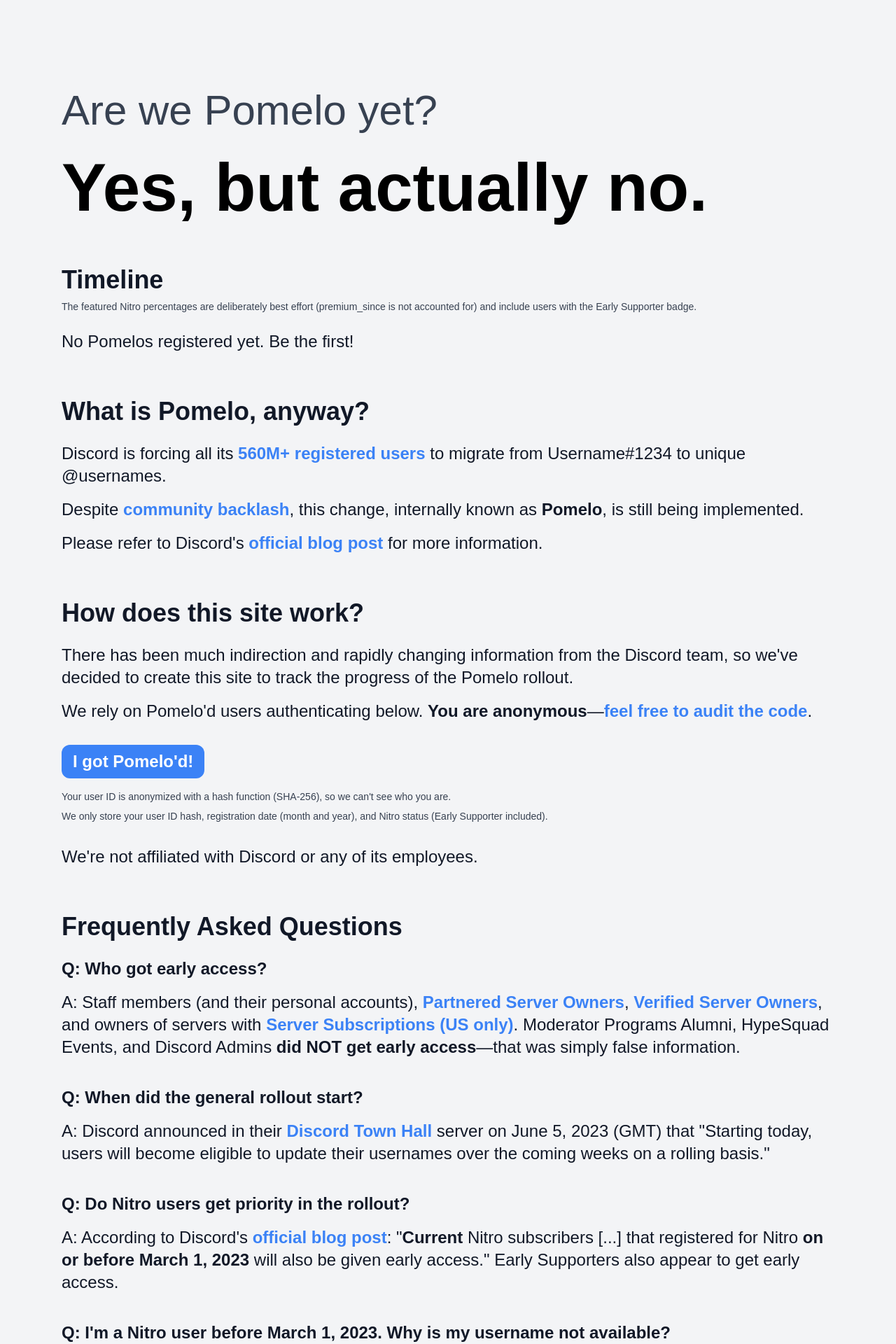
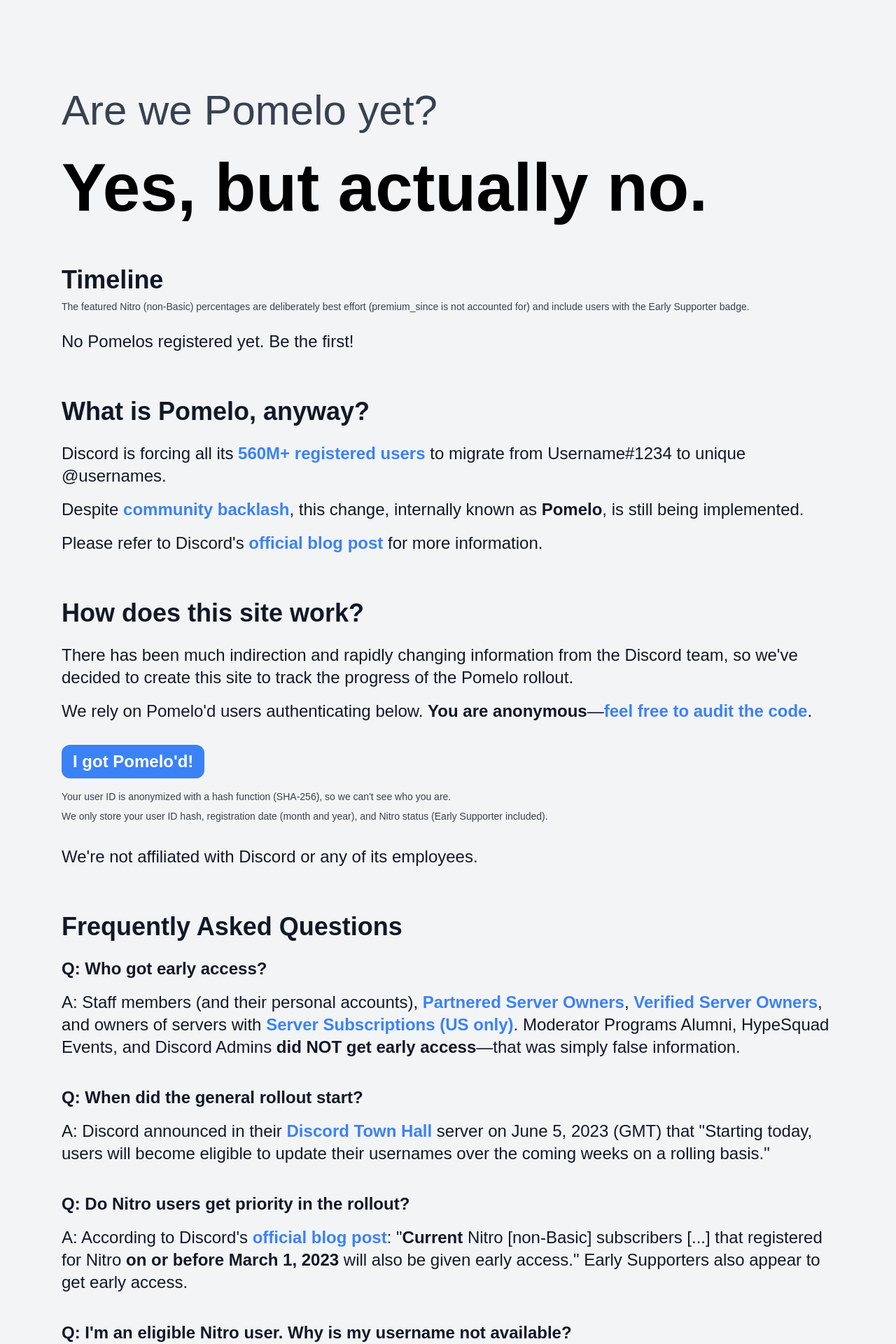
Before and after one commit to hampuskraft/arewepomeloyet.com, a Next.js app: page / in a window 1280 px wide. Shown: the top 1920 px of the page at 70% size. Built offline with nearby package versions, Linux system fonts and the light colour scheme; no server answers; the database is empty.

Commit message:
Improve wording

```diff
--- a/src/app/page.tsx
+++ b/src/app/page.tsx
@@ -35,8 +35,8 @@
           <h2 className="font-display text-2xl font-semibold lg:text-4xl">Timeline</h2>
 
           <p className="font-body text-sm font-light text-gray-700 dark:text-gray-400">
-            The featured Nitro percentages are deliberately best effort (premium_since is not accounted for) and include
-            users with the Early Supporter badge.
+            The featured Nitro (non-Basic) percentages are deliberately best effort (premium_since is not accounted for)
+            and include users with the Early Supporter badge.
           </p>
         </div>
 
@@ -155,7 +155,7 @@
 
             <p>
               A: According to Discord&apos;s <Link href="https://discord.com/blog/usernames">official blog post</Link>:
-              &quot;<strong>Current</strong> Nitro subscribers [...] that registered for Nitro{' '}
+              &quot;<strong>Current</strong> Nitro [non-Basic] subscribers [...] that registered for Nitro{' '}
               <strong>on or before March 1, 2023</strong> will also be given early access.&quot; Early Supporters also
               appear to get early access.
             </p>
@@ -163,7 +163,7 @@
 
           <div className="flex flex-col gap-4 font-body text-xl lg:text-2xl">
             <p>
-              <strong>Q: I&apos;m a Nitro user before March 1, 2023. Why is my username not available?</strong>
+              <strong>Q: I&apos;m an eligible Nitro user. Why is my username not available?</strong>
             </p>
             <p>
               A: Discord has reserved usernames for the first registered active user on the platform with that name,
```
